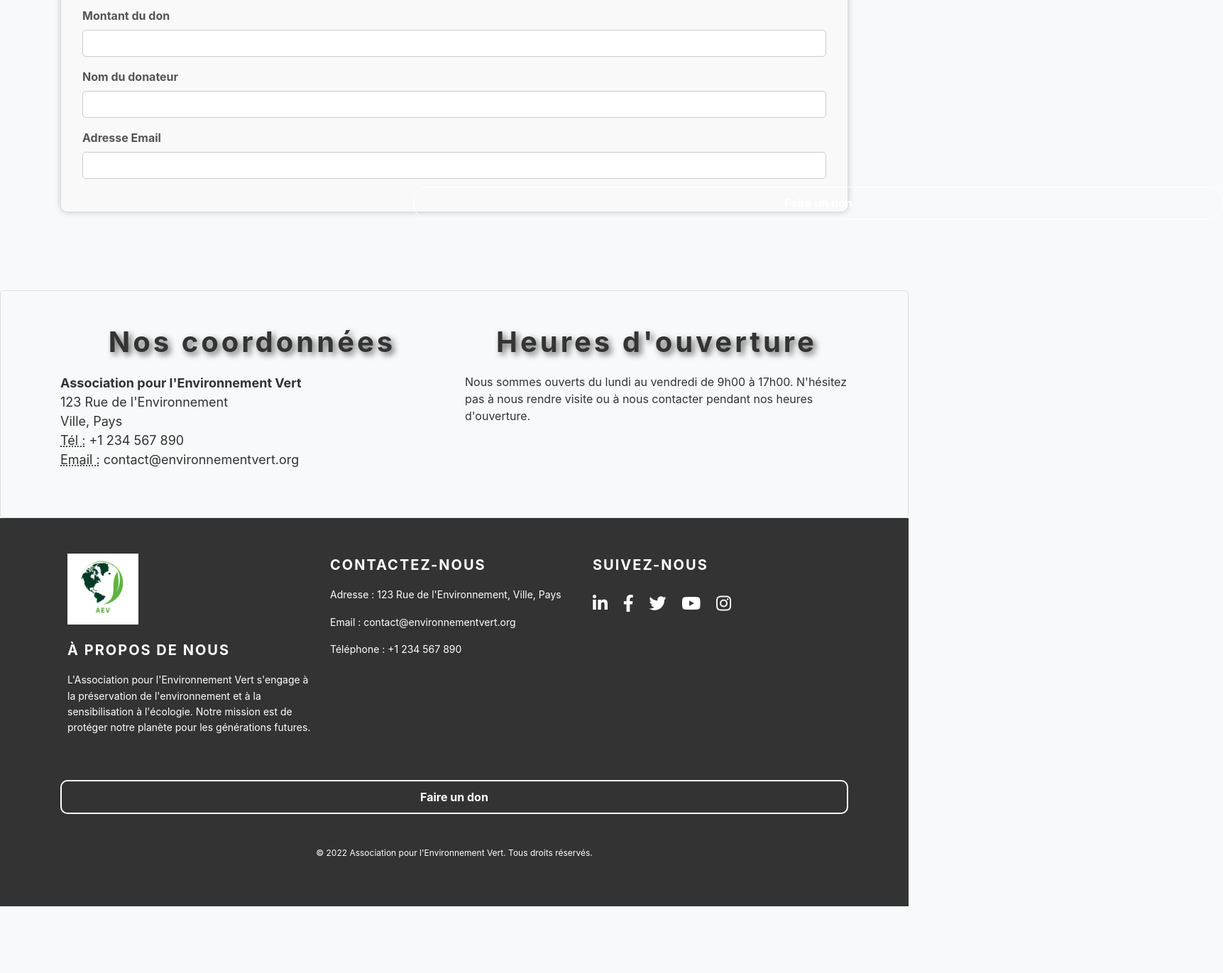
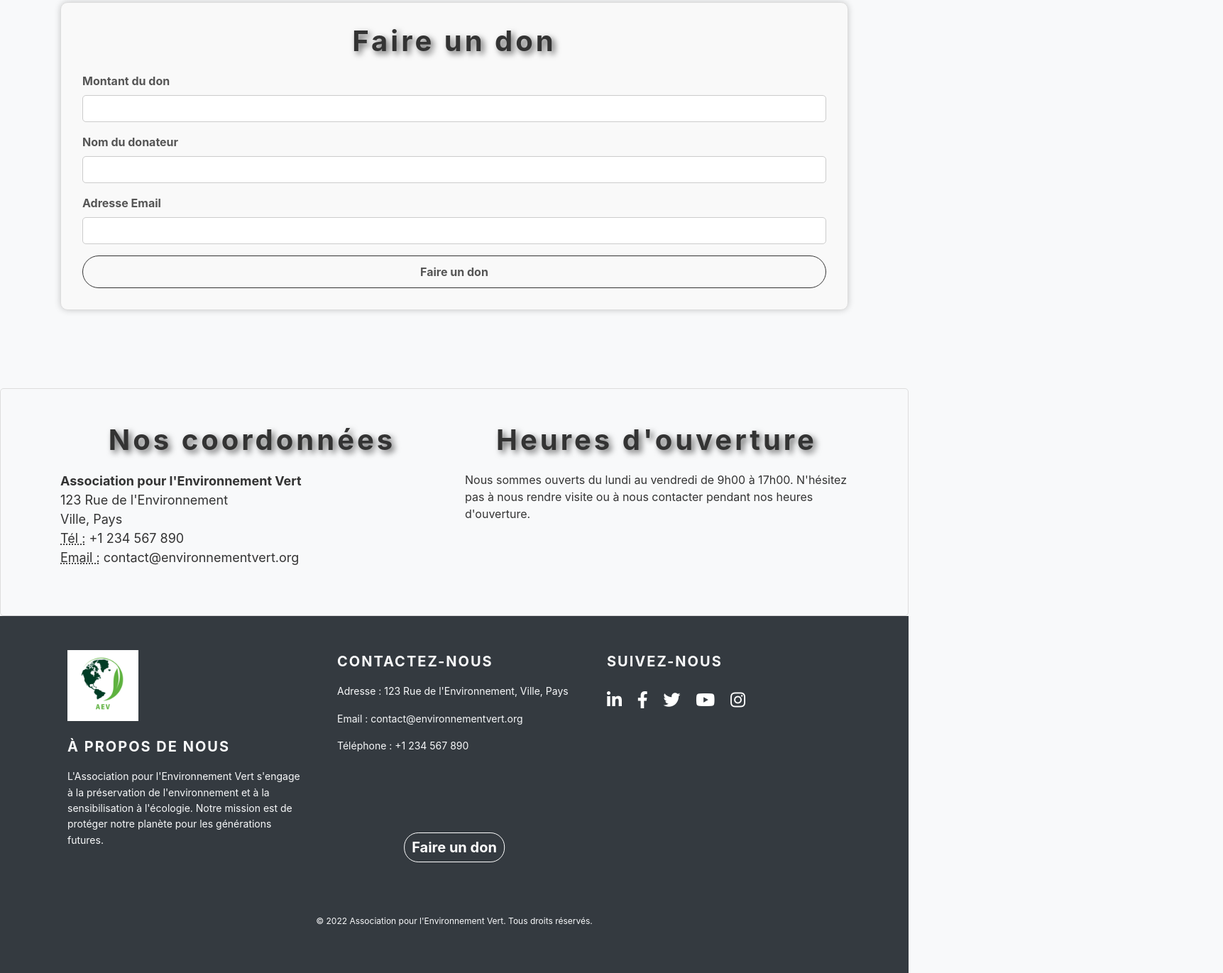
Before and after one commit to lakrim92/Cr-er-un-site-web-avec-HTML--CSS-et-Bootstrap, a plain HTML site: page contact.html in a window 1280 px wide. Shown: the part 1409-2780 px from the top of the page at 71% size, 1723 px wide, since content can reach past the window. Before the commit the page ends 2686 px from the top, so only its background shows below. Drawn offline with nearby package versions, Linux system fonts and the light colour scheme.

Commit message:
correction des boutons header, contact et footer .

```diff
--- a/contact.html
+++ b/contact.html
@@ -47,11 +47,6 @@
             text-align: center;
         }
 
-        /* Style pour les étiquettes des champs */
-        .form-group label {
-            font-weight: bold;
-        }
-
         /* Style pour les champs de formulaire */
         .form-control {
             border: 1px solid #ccc;
@@ -85,29 +80,35 @@
         }
 
         .btn-contact {
-            position: absolute;
             bottom: 20px;
-            left: 45%;
-            transform: scale(1);
+            left: 50%;
             display: inline-block;
             font-size: 16px;
             padding: 10px 20px;
             margin: 0;
             background-color: transparent;
-            border: 1px solid #fff;
-            color: #fff;
+            border: 1px solid #333;
+            color: #555;
             font-weight: bold;
             text-decoration: none;
-            border-radius: 20px;
+            border-radius: 30px;
             cursor: pointer;
             transition: background-color 0.3s, color 0.3s, transform 0.2s;
         }
 
         .btn-contact:hover {
-            background-color: #333;
+            background-color: #555;
             color: #fff;
             /* Couleur au survol du bouton */
             transform: scale(1.1);
+        }
+
+        /* Style pour le texte du bouton au survol */
+        .btn-contact:hover::after {
+            content: "→";
+            /* Flèche vers la droite pour indiquer un lien */
+            margin-left: 5px;
+            font-size: 18px;
         }
 
         /* Style pour les étiquettes des champs */
@@ -130,6 +131,21 @@
             font-size: 2.5rem;
             margin-bottom: 20px;
             text-align: center;
+        }
+
+        .btn-primary {
+            position: absolute;
+            border: 1px solid #fff;
+            color: #fff;
+            padding: 5px 10px;
+            font-weight: bold;
+            text-decoration: none;
+            border-radius: 20px;
+            transition: background-color 0.3s, color 0.3s;
+            bottom: 20px;
+            left: 50%;
+            transform: translateX(-50%);
+            background-color: transparent;
         }
     </style>
 </head>
@@ -172,7 +188,7 @@
                 <h1 class="hero-title">Bienvenue à l'Association pour l'Environnement Vert</h1>
                 <p class="hero-description">Nous sommes dévoués à la préservation de l'environnement et à la
                     sensibilisation à l'écologie.</p>
-                <a href="about.html" class="btn btn-primary btn-contact">En savoir plus</a>
+                <a href="about.html" class="btn btn-primary">En savoir plus</a>
             </div>
         </div>
     </header>
@@ -296,19 +312,21 @@
         </div>
     </section>
 
-    <footer>
+    <footer class="bg-dark text-light py-5">
         <div class="container">
-            <div class="footer-container">
+            <div class="row">
+                <div class="col-md-4">
                     <div class="footer-section">
                         <img src="images/aev.png" alt="Logo de l'Association pour l'Environnement Vert" class="footer-logo">
                         <div class="footer-text">
                             <p class="footer-heading">À propos de nous</p>
                             <p>L'Association pour l'Environnement Vert s'engage à la préservation de l'environnement et à la
                                 sensibilisation à l'écologie. Notre mission est de protéger notre planète pour les
-                            générations
-                            futures.</p>
+                                générations futures.</p>
                         </div>
                     </div>
+                </div>
+                <div class="col-md-4">
                     <div class="footer-section">
                         <div class="footer-text">
                             <p class="footer-heading">Contactez-nous</p>
@@ -317,12 +335,14 @@
                             <p>Téléphone : +1 234 567 890</p>
                         </div>
                     </div>
+                </div>
+                <div class="col-md-4">
                     <div class="footer-section">
                         <div class="footer-text">
                             <p class="footer-heading">Suivez-nous</p>
                             <div class="social-links">
-                            <a class="social-link" href="https://www.linkedin.com/company/france-nature-environnement"
-                                target="_blank">
+                                <a class="social-link"
+                                    href="https://www.linkedin.com/company/france-nature-environnement" target="_blank">
                                     <i class="fab fa-linkedin-in"></i>
                                 </a>
                                 <a class="social-link" href="https://www.facebook.com/FranceNatureEnvironnement"
@@ -343,18 +363,20 @@
                         </div>
                     </div>
                 </div>
-            <div class="row mt-3">
-                <div class="col-12 text-center footer-btn">
-                    <a href="#" class="btn btn-transparent btn-lg d-none d-sm-block">Faire un don</a>
+            </div>
+            <div class="row mt-4">
+                <div class="col-12 text-center">
+                    <a href="#" class="btn btn-primary btn-lg">Faire un don</a>
                 </div>
             </div>
-            <div class="row mt-3">
+            <div class="row mt-4">
                 <div class="col-12 text-center">
                     <p class="copyright">&copy; 2022 Association pour l'Environnement Vert. Tous droits réservés.</p>
                 </div>
             </div>
         </div>
     </footer>
+
     <script src="https://code.jquery.com/jquery-3.5.1.min.js"></script>
     <script src="https://stackpath.bootstrapcdn.com/bootstrap/4.5.2/js/bootstrap.min.js"></script>
 
--- a/style.css
+++ b/style.css
@@ -263,7 +263,7 @@ header {
     color: #fff;
 }
 
-.btn {
+/*.btn {
     display: inline-block;
     bottom: 10px;
     left: 50%;
@@ -276,7 +276,7 @@ header {
     border-radius: 10px;
     transition: background-color 0.3s, color 0.3s;
 
-}
+}*/
 
 .btn-primary:hover {
     background-color: #fff;
@@ -375,7 +375,7 @@ footer {
     margin-top: 30px;
 }
 
-.btn-transparent {
+/*.btn-transparent {
     background-color: transparent;
     border: 2px solid #fff;
     color: #fff;
@@ -388,7 +388,7 @@ footer {
 .btn-transparent:hover {
     background-color: #fff;
     color: #333;
-}
+}*/
 
 /* Styles pour les droits d'auteur */
 .copyright {
```
Lines whose indentation alone changed are shown as unchanged.
